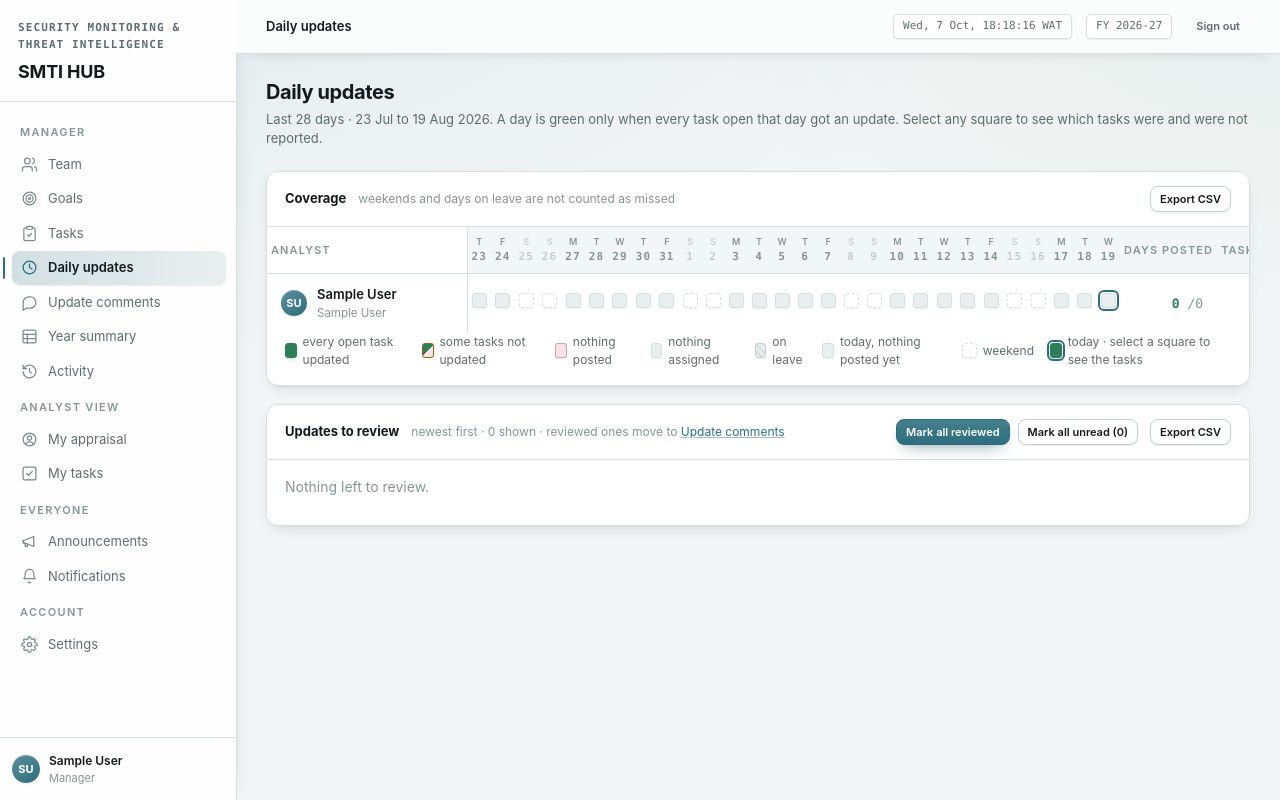
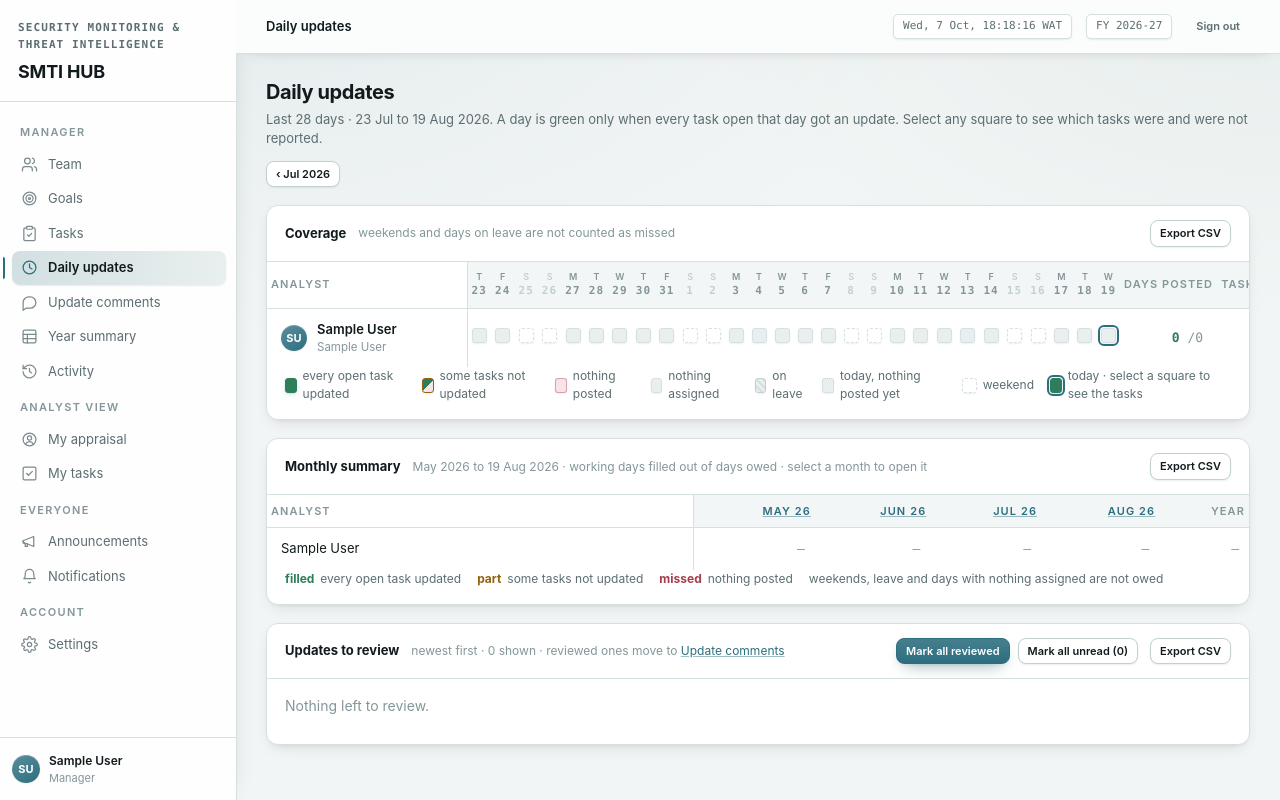
Before and after one commit to Only1Queen/smtihub, a Django app: page /updates/ in a window 1280 px wide. Run offline with Django 5.2, Linux system fonts and the light colour scheme; a user stored in the database is signed in; data comes from the database, SQL or seed files in the repository; tables that the repository leaves empty hold one stand-in row (values such as "Sample post"); parts of the project's set-up code (start-up, migrations or seed data) failed here and were passed over.

Commit message:
Browse past months of daily updates, and sum each month up
The dashboard only ever showed the last 28 days, and a manager's feed is a
queue: once an update was reviewed it left the screen for good unless it
carried a comment. A month can now be opened on its own, with its grid and
every update posted in it, reviewed or not, for analysts and managers alike.

A monthly summary sits under the grid: per analyst, per month of the
appraisal year, working days owed, filled, partly filled and missed. It is
counted off the same cells the grid draws, so the two cannot disagree, and
derived from the updates already on record, so every past month is covered
with no backfill.

Co-Authored-By: Claude Opus 5.5 <noreply@anthropic.com>

```diff
--- a/hub/templates/hub/updates_dashboard.html
+++ b/hub/templates/hub/updates_dashboard.html
@@ -3,11 +3,20 @@
 {% block crumb %}<b>Daily updates</b>{% endblock %}
 {% block content %}
 <h1>Daily updates</h1>
-<p class="sub">Last {{ day_count }} days · {{ start|date:"j M" }} to {{ today|date:"j M Y" }}.
+<p class="sub">{% if month %}{{ month|date:"F Y" }} · {{ start|date:"j M" }} to {{ end|date:"j M Y" }}.
+  {% else %}Last {{ day_count }} days · {{ start|date:"j M" }} to {{ today|date:"j M Y" }}.{% endif %}
   A day is green only when every task open that day got an update. Select any square
   to see which tasks were and were not reported.</p>
 
-{% if my_open %}
+<div style="display:flex;gap:8px;flex-wrap:wrap;margin:-10px 0 18px">
+  <a href="?month={{ prev_month|date:'Y-m' }}"><button class="btn sm">‹ {{ prev_month|date:"M Y" }}</button></a>
+  {% if month %}
+    {% if next_month %}<a href="?month={{ next_month|date:'Y-m' }}"><button class="btn sm">{{ next_month|date:"M Y" }} ›</button></a>{% endif %}
+    <a href="{% url 'updates_dashboard' %}"><button class="btn sm primary">Back to last {{ day_count }} days</button></a>
+  {% endif %}
+</div>
+
+{% if my_open and not month %}
 <div class="card">
   <div class="card-head"><span class="card-title">Post today's update</span>
     <span class="card-note">against a task assigned to you — goals are not updated here</span></div>
@@ -28,7 +37,7 @@
   <div class="card-head"><span class="card-title">Coverage</span>
     <span class="card-note">weekends and days on leave are not counted as missed</span>
     <div class="spacer" style="flex:1"></div>
-    <a href="?export=csv"><button class="btn sm">Export CSV</button></a></div>
+    <a href="?{{ month_q }}export=csv"><button class="btn sm">Export CSV</button></a></div>
   <div class="tw">
     <table class="update-grid">
       <thead><tr>
@@ -86,10 +95,52 @@
 </div>
 
 <div class="card">
-  <div class="card-head"><span class="card-title">{% if can_review %}Updates to review{% else %}Updates posted{% endif %}</span>
-    <span class="card-note">newest first · {{ feed|length }} shown{% if can_review %} · reviewed ones move to <a href="{% url 'update_comments' %}">Update comments</a>{% endif %}</span>
+  <div class="card-head"><span class="card-title">Monthly summary</span>
+    <span class="card-note">{{ year_start|date:"M Y" }} to {{ year_end|date:"j M Y" }} · working days filled out of days owed · select a month to open it</span>
     <div class="spacer" style="flex:1"></div>
-    {% if can_review %}
+    <a href="?{{ month_q }}export=summary"><button class="btn sm">Export CSV</button></a></div>
+  <div class="tw">
+    <table class="update-grid">
+      <thead><tr>
+        <th class="stick">Analyst</th>
+        {% for m in summary_months %}
+          <th style="text-align:right"><a href="?month={{ m|date:'Y-m' }}">{% if m == month %}▸ {% endif %}{{ m|date:"M y" }}</a></th>
+        {% endfor %}
+        <th style="text-align:right">Year</th>
+      </tr></thead>
+      <tbody>
+      {% for row in summary %}
+        <tr>
+          <td class="stick">{{ row.employee.name }}</td>
+          {% for m in row.cells %}
+            <td class="num" style="padding:8px 10px">
+              {% if m.owed %}
+                <span class="score {% if m.filled == m.owed %}s-good{% elif m.missed %}s-bad{% else %}s-warn{% endif %}">{{ m.filled }}</span><span style="color:var(--faint)">/{{ m.owed }} filled</span>
+                {% if m.missed %}<div class="s-bad" style="font-size:11.5px">{{ m.missed }} missed</div>{% endif %}
+                {% if m.part %}<div class="s-warn" style="font-size:11.5px">{{ m.part }} part</div>{% endif %}
+              {% else %}<span class="s-none">—</span>{% endif %}
+            </td>
+          {% endfor %}
+        </tr>
+      {% empty %}
+        <tr><td colspan="99" style="text-align:center;color:var(--faint);padding:26px">Nobody to show yet.</td></tr>
+      {% endfor %}
+      </tbody>
+    </table>
+  </div>
+  <div class="legend">
+    <span><b class="s-good">filled</b> every open task updated</span>
+    <span><b class="s-warn">part</b> some tasks not updated</span>
+    <span><b class="s-bad">missed</b> nothing posted</span>
+    <span>weekends, leave and days with nothing assigned are not owed</span>
+  </div>
+</div>
+
+<div class="card">
+  <div class="card-head"><span class="card-title">{% if month %}Updates in {{ month|date:"F Y" }}{% elif can_review %}Updates to review{% else %}Updates posted{% endif %}</span>
+    <span class="card-note">newest first · {{ feed|length }} shown{% if can_review and not month %} · reviewed ones move to <a href="{% url 'update_comments' %}">Update comments</a>{% endif %}</span>
+    <div class="spacer" style="flex:1"></div>
+    {% if can_review and not month %}
       <form method="post" style="margin:0;display:flex;gap:8px">{% csrf_token %}
         <input type="hidden" name="who" value="{{ who|default:'' }}">
         <button class="btn sm primary" type="submit" name="read_all" value="read"
@@ -98,12 +149,12 @@
                 {% if not reviewed_count %}disabled{% endif %}>Mark all unread ({{ reviewed_count }})</button>
       </form>
     {% endif %}
-    <a href="?export=notes{% if who %}&amp;who={{ who }}{% endif %}"><button class="btn sm">Export CSV</button></a></div>
+    <a href="?{{ month_q }}export=notes{% if who %}&amp;who={{ who }}{% endif %}"><button class="btn sm">Export CSV</button></a></div>
   {% if people|length > 1 %}
     <div class="detail-body" style="padding-bottom:0">
-      <a href="{% url 'updates_dashboard' %}"><span class="tag mono">{% if not who %}▸ {% endif %}Everyone</span></a>
+      <a href="?{{ month_q }}"><span class="tag mono">{% if not who %}▸ {% endif %}Everyone</span></a>
       {% for p in people %}
-        <a href="?who={{ p.pk }}"><span class="tag mono">{% if who == p.pk|stringformat:"s" %}▸ {% endif %}{{ p.name }}</span></a>
+        <a href="?{{ month_q }}who={{ p.pk }}"><span class="tag mono">{% if who == p.pk|stringformat:"s" %}▸ {% endif %}{{ p.name }}</span></a>
       {% endfor %}
     </div>
   {% endif %}
@@ -123,7 +174,7 @@
           {% elif u.reviewed_at %}
             <div class="verdict ok"><b>Reviewed</b> {{ u.reviewed_at|date:"j M, H:i" }}</div>
           {% endif %}
-          {% if can_review %}
+          {% if can_review and not u.reviewed_at and u.author != me %}
             <form method="post" class="review-line">{% csrf_token %}
               <input type="hidden" name="review" value="{{ u.pk }}">
               <input type="text" name="comment" maxlength="2000"
@@ -134,7 +185,7 @@
         </div>
       </div>
     {% empty %}
-      <p class="muted">{% if can_review %}Nothing left to review.{% else %}No daily updates yet.{% endif %}</p>
+      <p class="muted">{% if month %}Nothing posted this month.{% elif can_review %}Nothing left to review.{% else %}No daily updates yet.{% endif %}</p>
     {% endfor %}
   </div>
 </div>
--- a/hub/views.py
+++ b/hub/views.py
@@ -1,5 +1,6 @@
 import csv
 import json
+from collections import Counter
 from datetime import date, timedelta
 
 from django.contrib import messages
@@ -506,17 +507,26 @@ def updates_dashboard(request):
         return redirect("updates_dashboard")
 
     today = timezone.localdate()
-    start = today - timedelta(days=DASHBOARD_DAYS - 1)
-    days = [start + timedelta(days=i) for i in range(DASHBOARD_DAYS)]
+    month = _month_param(request, today)
+    if month:
+        start, end = month, min(_next_month(month) - timedelta(days=1), today)
+    else:
+        start, end = today - timedelta(days=DASHBOARD_DAYS - 1), today
+    days = _days(start, end)
 
     rows = [_coverage_row(person, days, today) for person in people]
 
     # A manager's feed is a queue: reviewed updates leave it, so what is left is
     # what still wants reading. Their own posts are not theirs to review, so they
-    # would never leave — an analyst's own feed keeps everything.
+    # would never leave — an analyst's own feed keeps everything. A past month is
+    # history, not a queue: everything posted in it, reviewed or not.
     manager = permissions.is_manager(request.user)
     who = request.GET.get("who")
-    feed = _daily_feed(people, me, reviewed=False if manager else None, who=who)
+    if month:
+        feed = _daily_feed(people, me, who=who).filter(
+            submitted_at__date__gte=start, submitted_at__date__lte=end)
+    else:
+        feed = _daily_feed(people, me, reviewed=False if manager else None, who=who)
 
     export = request.GET.get("export")
     if export == "csv":
@@ -537,14 +547,68 @@ def updates_dashboard(request):
               u.manager_comment]
              for u in feed))
 
-    # The screen shows a readable page of them; the export is the lot.
-    feed = list(feed[:80])
+    # The appraisal year (May to April) holding the month on screen, so walking
+    # back past May brings last year's summary with it.
+    anchor = month or today
+    year_start = date(anchor.year if anchor.month >= 5 else anchor.year - 1, 5, 1)
+    year_days = _days(year_start, min(date(year_start.year + 1, 4, 30), today))
+    summary = [_month_summary(person, year_days, today) for person in people]
+    if export == "summary":
+        return csv_response(
+            "smti-update-summary",
+            ["Analyst", "Month", "Days owed", "Filled", "Partly filled", "Missed"],
+            ([r["employee"].name, m["month"].strftime("%b %Y"), m["owed"], m["filled"],
+              m["part"], m["missed"]] for r in summary for m in r["months"]))
+
+    # The screen shows a readable page of the queue; the export is the lot. A
+    # month is bounded already, so it shows whole.
+    feed = list(feed if month else feed[:80])
     return render(request, "hub/updates_dashboard.html", {
         "screen": "updates", "rows": rows, "days": days, "feed": feed, "who": who,
         "can_review": manager, "reviewed_count": _daily_feed(people, me, reviewed=True).count(),
         "people": people, "my_open": my_open, "me": me,
-        "start": start, "today": today, "day_count": DASHBOARD_DAYS,
+        "start": start, "end": end, "today": today, "day_count": DASHBOARD_DAYS,
+        "month": month, "month_q": f"month={month:%Y-%m}&" if month else "",
+        "prev_month": (anchor.replace(day=1) - timedelta(days=1)).replace(day=1),
+        "next_month": _next_month(month) if month and _next_month(month) <= today else None,
+        "summary": summary, "summary_months": [m["month"] for m in summary[0]["months"]]
+        if summary else [], "year_start": year_start, "year_end": year_days[-1],
     })
+
+
+def _days(start, end):
+    return [start + timedelta(days=i) for i in range((end - start).days + 1)]
+
+
+def _next_month(first):
+    return (first.replace(day=28) + timedelta(days=4)).replace(day=1)
+
+
+def _month_param(request, today):
+    """?month=2026-09 -> 1 Sep 2026. Unreadable or still to come falls back to
+    the rolling window rather than an error page."""
+    try:
+        month = date.fromisoformat(request.GET.get("month", "") + "-01")
+    except ValueError:
+        return None
+    return month if month <= today else None
+
+
+def _month_summary(person, days, today):
+    """Working days owed, filled, partly filled and missed, per month.
+
+    Counted off the same cells the grid draws, so the two can never disagree,
+    and derived from the updates already on record, so every month that has
+    gone by is covered with no backfill.
+    """
+    months = {}
+    for cell in _coverage_row(person, days, today)["cells"]:
+        months.setdefault(cell["date"].replace(day=1), Counter())[cell["state"]] += 1
+    out = [{"month": m, "filled": n["posted"], "part": n["part"], "missed": n["missed"],
+            "owed": n["posted"] + n["part"] + n["missed"]} for m, n in months.items()]
+    total = {k: sum(m[k] for m in out) for k in ("filled", "part", "missed", "owed")}
+    # The year total rides along as the last cell, under the "Year" column.
+    return {"employee": person, "months": out, "cells": out + [total]}
 
 
 def _daily_feed(people, me, reviewed=None, who=None):
```
Also changed, not shown: hub/tests/test_updates_flow.py (+48 -0 lines).
